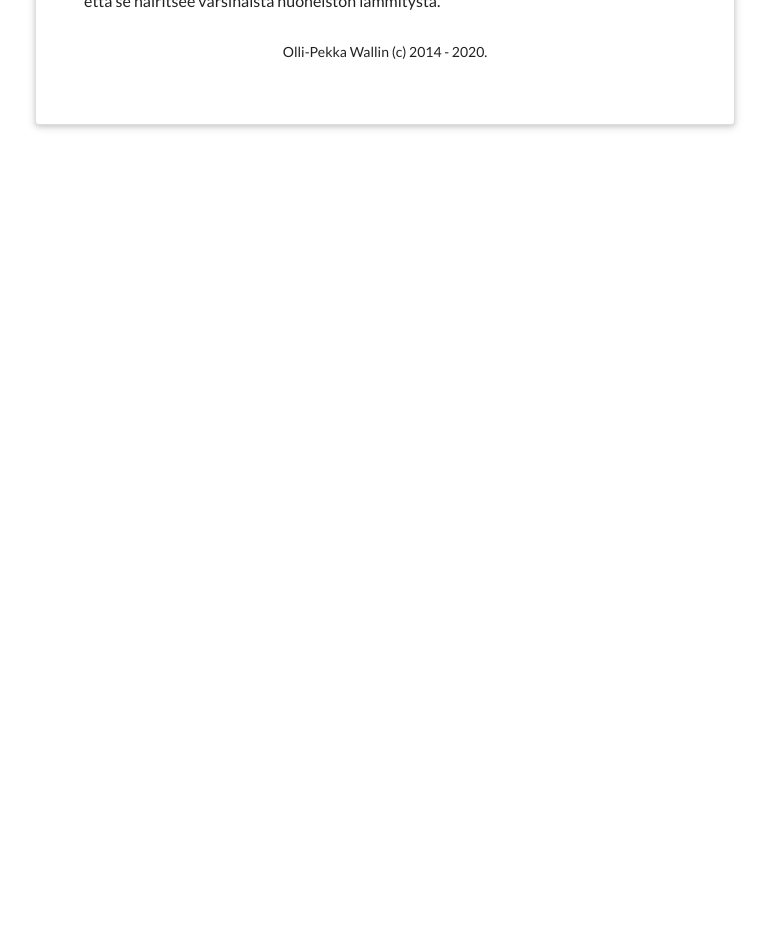
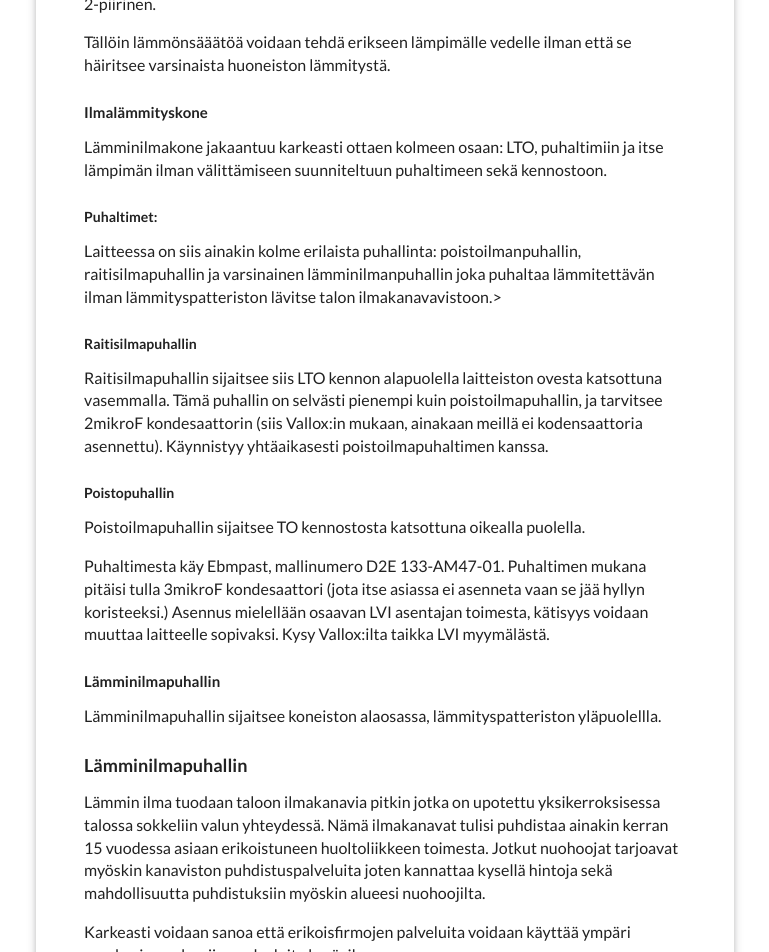
Before and after one commit to hozmaster/ilmalammitys.net, a React (Create React App) app: page /tekniikka in a window 1280 px wide. Shown: the part 280-1232 px from the top of the page, without its empty margins (255-1024 px from the left). Before the commit the page ends 820 px from the top, so only its background shows below. Built offline with nearby package versions, Linux system fonts and the light colour scheme.

Commit message:
Add more text to pages

```diff
--- a/src/Pages/Feedback.jsx
+++ b/src/Pages/Feedback.jsx
@@ -6,8 +6,9 @@ import React from 'react'
 
 const Feedback = () => <div>
     <h2 className="ui header">Palaute</h2>
-    <p>Ilmalämmityksessä huoneisto lämmitetään lämpimän ilman avulla. Lämmitetty ilma tuodaan huoneisiin ilmakanavia pitkin huoneisiin. Ilmakanavat sijaitsevat lattiassa sokkelissa taikka talon rakenteissa. Ilma jaetaan huoneistoihin lattian rajassa olevien ritilöiden avulla.</p>
-    <p>Domestic dogs inherited complex behaviors, such as bite inhibition, from their wolf ancestors, which would have been pack hunters with complex body language. These sophisticated forms of social cognition and communication may account for their trainability, playfulness, and ability to fit into human households and social situations, and these attributes have given dogs a relationship with humans that has enabled them to become one of the most successful species on the planet today.</p>
-    <p>The dogs' value to early human hunter-gatherers led to them quickly becoming ubiquitous across world cultures. Dogs perform many roles for people, such as hunting, herding, pulling loads, protection, assisting police and military, companionship, and, more recently, aiding handicapped individuals. This impact on human society has given them the nickname "man's best friend" in the Western world. In some cultures, however, dogs are also a source of meat.</p>
+    <h3>Nim. "ROT"</h3>
+    <p>Jo vuonna 1980 Hankkijan ja Puolimatkan Rakennusvalmiste Oy:n välillä oli läheistä yhteistyötä ja yksi ilmentymä oli PARMA-ilmalämmitysjärjestelmän markkinointi. Meille asennettiin ko. järjestelmä vuonna 1980 omakotitaloon.  Lämmönlähteenä oli 3000L Galvanoimis Oy:n lämminvesivaraaja. Järjestelmä on ollut sellaisenaan käytössä kesään 2014 saakka, jolloin varaaja korvattiin alkukesästä Thermian maalämpölaitteistolla. Tekstisi lopussa annat melko varovaisen suosituksen ilmalämmityksen riittävyydestä omakotitaloon.  Turhaa varovaisuutta. Jos talon eristykset ovat kunnossa ja talossa kohtuullinen määrä lämpöä varaavaa massaa pärjää ilmalämmitys erinomaisesti kovimmillakin pakkasilla. Ja mikä tärkeintä ilmalämmityksen energiankulutus on erittäin kilpailukykyinen.</p>
+    <p>Sivuiltasi huomasin, että tämä Hankkija /Parma on (siis ei Parma 10) on itse asiassa sama laite kuin ILA-15. Ainoa ero on, että ovi on yksiosainen. Talomme on kellarikerroksinen 1½ kerroksinen omakotitalo pohjapinta-ala 12×8.4m, jolloin lämmitettävä tilavuus on n.800 m³. Parmassa on kiertoilmapuhaltimella 4 nopeutta. Alin nopeus on riittänyt kaikissa olosuhteissa (-30C°), kun patterilla kiertävä vesi on ollut 60C°. Koko ajatus lämmityksen tehostamisesta ilmankierrätystä lisäämällä tuntuu virheelliseltä. Jo kakkosnopeus Parmassa aiheutta ääntä ja vetoa liikaa, nelosella pyörii sukat jalassa. Minusta ainoa oikea tapa on lisätä laitteelta lähtevän kiertoilman lämpötilaa tarpeen mukaan. Nyt maalämmityksen kanssa tulee nähtäväksi miten usein siltä vaaditaan noita korkeita veden lämpötiloja (laitteisto turvautuu silloin yleensä sähkövastuksen apuun). Hyötysuhteen kannalta olisi ilmeisesti parempi nostaa kiertoilman nopeutta, mutta saa nähdä.</p>
+    <p>Parma on nyt 35-vuotias. Heat pipe lämmöntalteenottimen toimivuudesta ei ota Erkkikään selvää. Poistopuhallin on vaihdettu kierroslukusäätöiseen malliin. Elektronisen ilmanpuhdistimen eristeet alkavat pettää aiheuttaen kipinöintiä ja rätinää. Kiertoilmapuhallin on pyörinyt tauotta 35 vuotta. On ilmeisesti aika saneerata myös Parma. Enervent Pingvin Kotilämpö näyttäisi  sopivan Parman tilalle melkein heittämällä. Esitteessä puhutaan kahdesta vaihtoehtoisesta patterista 60/40 ja 45/35. Ne tarkoittanevat sitä, että patterissa veden lämpötilan pudotessa 20 astetta 60:sta tai 10 astetta 45:stä saavutetaan sama lämmitysteho? Eli jälkimmäinen on kai tarkoitettu juuri maalämpösysteemeihin? Toivottavasti kauppiaat osaavat selittää..</p>
 </div>
 export default Feedback
--- a/src/Pages/Home.jsx
+++ b/src/Pages/Home.jsx
@@ -5,9 +5,19 @@
 import React from 'react'
 
 const Home = () => <div>
-    <h2 className="ui header">Dogs Roles with Humans</h2>
+
+    <p> </p>
+    <h3 className="ui header">Ilmalämmitys lyhyesti </h3>
     <p>Ilmalämmityksessä huoneisto lämmitetään lämpimän ilman avulla. Lämmitetty ilma tuodaan huoneisiin ilmakanavia pitkin huoneisiin. Ilmakanavat sijaitsevat lattiassa sokkelissa taikka talon rakenteissa. Ilma jaetaan huoneistoihin lattian rajassa olevien ritilöiden avulla.</p>
-    <p>Domestic dogs inherited complex behaviors, such as bite inhibition, from their wolf ancestors, which would have been pack hunters with complex body language. These sophisticated forms of social cognition and communication may account for their trainability, playfulness, and ability to fit into human households and social situations, and these attributes have given dogs a relationship with humans that has enabled them to become one of the most successful species on the planet today.</p>
-    <p>The dogs' value to early human hunter-gatherers led to them quickly becoming ubiquitous across world cultures. Dogs perform many roles for people, such as hunting, herding, pulling loads, protection, assisting police and military, companionship, and, more recently, aiding handicapped individuals. This impact on human society has given them the nickname "man's best friend" in the Western world. In some cultures, however, dogs are also a source of meat.</p>
-</div>
+    <p>Tässä sivuilla keskitytään siihen mitä laitteita ja eri osa-alueita tarvitaan lämmityksen ja lämpimän veden tuottamiseen tavallisessa omakotitalossa joka on liitetty kaukolämpöverkkoon sekä jonka lämmitys hoidetaan ilmalämmityksen avulla. </p>
+    <p>Aika on rajallinen määre joka pysyy samana ja on minulla täyteen ahdettu. Siksi en tarjoa apua taikka tukea puhelimitse. Toki vastaan sähköpostiin kun ehdin. </p>
+
+    <h4>Yleistä</h4>
+
+    <p>Ilmalämmitys on oikein suunniteltuna riittävä lämmityksen lähde  normaalikokoisille omakotitalolle Suomessa (oman kokemuksen mukaan). Joskus olemme lämmittäneet talossamme olevaa leivinuunia esimerkiksi kovilla pakkasilla.</p>
+    <p>80-luvun  valmistetut laitteistot ovat pian käyttöiän päässä, joten näiden laitteistojen uusiminen/saneeraaminen on ajankohtainen tällä hetkellä. Varaosia ainakin Valmetin Kotilämpölaitteistoon on saatavilla nopeastikin.</p>
+    <p>Tällä hetkellä markkinoilla on muutamia valmistajia jotka valmistavat laitteita yksityissektorille. Nämä laitteistot on tarkoitetu lähinnä saneerauskohteisiin mutta esteitä uudisrakentamisen ei pitäisi olla. Iilmälämmitysmarkkinointi ja laitteiden valmistus on suunnattu tällä hetkellä yrityskiinteistöihin kuten puutarhatilojen lämmitykseen sekä julkisiin rakennuksiin.</p>
+    <p>Jos sinulla on kaaviokuvia taikka teknisiä tietoja kuten sähkö-ja puhallustietoja koskien erityisesti Valmetin kotilämpölaitteistoa mallia 1000, niin otan mielellään vastaan. Samalla otan vastaan kommenteja tästä sivustosta taikka tietoja muiden laitteiden ilmalämmityksestä laitetavaksi näille sivuille. </p>
+
+</div>;
 export default Home
--- a/src/Pages/Technic.jsx
+++ b/src/Pages/Technic.jsx
@@ -5,8 +5,38 @@
 import React from 'react'
 
 const Technic = () => <div>
-Varsinaisen lämmityksen lisäksi tarvitaan siis lämmönjakokeskus joka huolehtii lämpimän veden lämmityksestä ja joka välittää kulloinkin ajankohtaan sopivan määrän kaukolämpöä ilmalämmityslaitteen vesipatteristoon. Suomessa lämmönjakokeskus laitteiden valmistajia on jonkun verran markkinoilla. Ilmalämmistystaloissa jotka on liitetty kaukolämpöverkostoon, lämmönjakokeskuksen tyyppi tulisi olla vähintään ns. 2-piirinen.
-    Tällöin lämmönsääätöä voidaan tehdä erikseen lämpimälle vedelle ilman että se häiritsee varsinaista huoneiston lämmitystä.
-</div>
+
+    <h4> Lämmönjakeskus </h4>
+    <p>Varsinaisen lämmityksen lisäksi tarvitaan siis lämmönjakokeskus joka huolehtii lämpimän veden lämmityksestä ja joka välittää kulloinkin ajankohtaan sopivan määrän kaukolämpöä ilmalämmityslaitteen vesipatteristoon. Suomessa lämmönjakokeskus laitteiden valmistajia on jonkun verran markkinoilla. Ilmalämmistystaloissa jotka on liitetty kaukolämpöverkostoon, lämmönjakokeskuksen tyyppi tulisi olla vähintään ns. 2-piirinen. </p>
+    <p>Tällöin lämmönsääätöä voidaan tehdä erikseen lämpimälle vedelle ilman että se häiritsee varsinaista huoneiston lämmitystä.</p>
+
+    <h4> Ilmalämmityskone </h4>
+
+    <p>Lämminilmakone jakaantuu karkeasti ottaen kolmeen osaan: LTO, puhaltimiin ja itse lämpimän ilman välittämiseen suunniteltuun puhaltimeen sekä kennostoon.</p>
+
+    <h5>Puhaltimet:</h5>
+
+    <p>Laitteessa on siis ainakin kolme erilaista puhallinta: poistoilmanpuhallin, raitisilmapuhallin ja varsinainen lämminilmanpuhallin joka puhaltaa lämmitettävän ilman lämmityspatteriston lävitse talon ilmakanavavistoon.></p>
+
+    <h5>Raitisilmapuhallin</h5>
+
+    <p>Raitisilmapuhallin sijaitsee siis LTO kennon alapuolella laitteiston ovesta katsottuna vasemmalla. Tämä puhallin on selvästi pienempi kuin poistoilmapuhallin, ja tarvitsee 2mikroF kondesaattorin (siis Vallox:in mukaan, ainakaan meillä ei kodensaattoria asennettu). Käynnistyy yhtäaikasesti poistoilmapuhaltimen kanssa.</p>
+
+    <h5>Poistopuhallin</h5>
+
+    <p>Poistoilmapuhallin sijaitsee TO kennostosta katsottuna oikealla puolella.</p>
+
+    <p>Puhaltimesta käy Ebmpast, mallinumero  D2E 133-AM47-01. Puhaltimen mukana pitäisi tulla 3mikroF kondesaattori (jota itse asiassa ei asenneta vaan se jää hyllyn koristeeksi.) Asennus mielellään osaavan LVI asentajan toimesta, kätisyys voidaan muuttaa laitteelle sopivaksi. Kysy Vallox:ilta taikka LVI myymälästä.</p>
+
+    <h4>Lämminilmapuhallin</h4>
+    <p>Lämminilmapuhallin sijaitsee  koneiston alaosassa, lämmityspatteriston yläpuolellla.</p>
+
+    <h3>Lämminilmapuhallin</h3>
+    <p> Lämmin ilma tuodaan taloon ilmakanavia pitkin jotka on upotettu yksikerroksisessa talossa sokkeliin valun yhteydessä. Nämä ilmakanavat tulisi puhdistaa ainakin kerran 15 vuodessa asiaan erikoistuneen huoltoliikkeen toimesta. Jotkut nuohoojat tarjoavat myöskin kanaviston puhdistuspalveluita joten kannattaa kysellä hintoja sekä mahdollisuutta puhdistuksiin myöskin alueesi nuohoojilta.</p>
+    <p>  </p>
+    <p> Karkeasti voidaan sanoa että erikoisfirmojen palveluita voidaan käyttää ympäri vuoden ja nuohoojien palveluita kesäaikaan.</p>
+
+    <h4></h4>
+</div>;
 
 export default Technic
```
